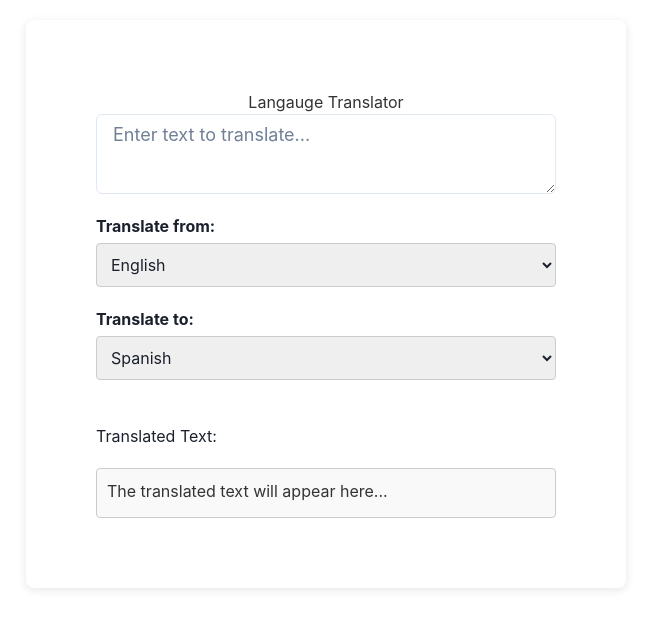
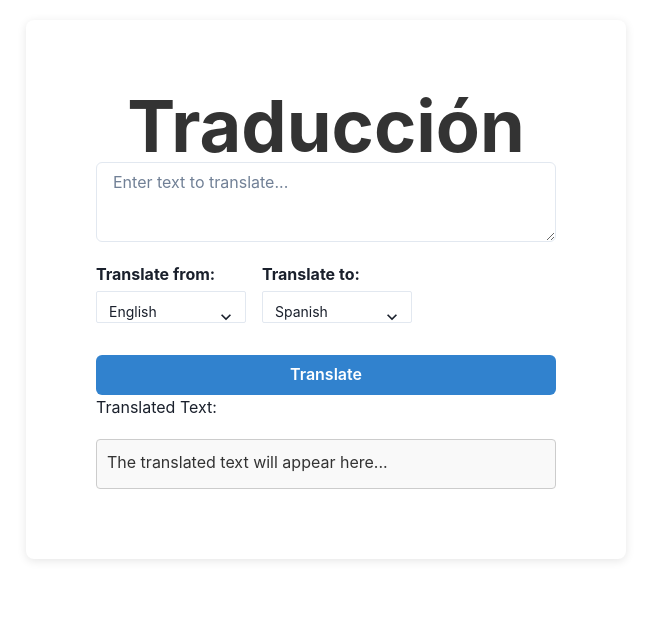
Before and after one commit to Mayankp11/language-translator, a React (Vite) app: page / in a window 1280 px wide. Shown: the top 628 px of the page, without its empty margins (314-965 px from the left). Built offline with nearby package versions, Linux system fonts and the light colour scheme.

Commit message:
Making changes to the interface(contd)

```diff
--- a/src/App.tsx
+++ b/src/App.tsx
@@ -1,14 +1,15 @@
-import React, { useState } from 'react'
-import TextInput from './components/TextInput';
-import LanguageSelect from './components/LanguageSelect';
-import './App.css';
-import TranslationLogic from './services/TranslationLogic';
+import React, { useState } from "react";
+import TextInput from "./components/TextInput";
+import LanguageSelect from "./components/LanguageSelect";
+import "./App.css";
+import TranslationLogic from "./services/TranslationLogic";
+import { Heading, HStack } from "@chakra-ui/react";
 
 const App: React.FC = () => {
-    const [text, setText] = useState<string>(''); // user input text
-    const [sourceLang, setSourcelang] = useState<string>('en'); // set Source language to english
-    const [targetLang, setTargetLang] = useState<string>('es'); // set Target language to spanish
-    const [translatedText, setTranslatedText] = useState<string>(''); // Translated Text
+  const [text, setText] = useState<string>(""); // user input text
+  const [sourceLang, setSourcelang] = useState<string>("en"); // set Source language to english
+  const [targetLang, setTargetLang] = useState<string>("es"); // set Target language to spanish
+  const [translatedText, setTranslatedText] = useState<string>(""); // Translated Text
 
   const handleTraslationResult = (translateText: string) => {
     setTranslatedText(translateText);
@@ -16,25 +17,27 @@ const App: React.FC = () => {
 
   return (
     <div className="App">
-        <h1> Langauge Translator </h1>
+      <Heading as="h1" size="4xl" noOfLines={1}>
+        Traducción
+      </Heading>
 
       {/* Text Input */}
-        <TextInput text={text} onTextChange={ (e) =>
-            setText(e.target.value)}/>
+      <TextInput text={text} onTextChange={(e) => setText(e.target.value)} />
 
-        {/* Source Language Selection*/}
+      <HStack spacing={4} align="center">
+        {/* Translation from */}
         <LanguageSelect
           label="Translate from:"
           selectedLanguage={sourceLang}
           onLanguageChange={(e) => setSourcelang(e.target.value)}
         />
-
-        {/* Target language Selection */}
+        {/* Translation to */}
         <LanguageSelect
           label="Translate to:"
           selectedLanguage={targetLang}
           onLanguageChange={(e) => setTargetLang(e.target.value)}
         />
+      </HStack>
 
       {/* Translation Logic */}
       <TranslationLogic
@@ -47,10 +50,12 @@ const App: React.FC = () => {
       {/* Display translated text in a box */}
       <h2>Translated Text:</h2>
       <div className="translated-box">
-      {translatedText ? translatedText : "The translated text will appear here..."}
+        {translatedText
+          ? translatedText
+          : "The translated text will appear here..."}
       </div>
     </div>
-  )
-}
+  );
+};
 
-export default App
+export default App;
--- a/src/components/LanguageSelect.tsx
+++ b/src/components/LanguageSelect.tsx
@@ -1,4 +1,4 @@
-
+import { Box, Select } from '@chakra-ui/react'
 
 interface LanguageSelectProps {
     label : string;
@@ -8,17 +8,23 @@ interface LanguageSelectProps {
 
 const LanguageSelect: React.FC<LanguageSelectProps> = ({label, selectedLanguage, onLanguageChange}) => {
   return (
-    <div>
-        <label>{label}</label>
-        <select value={selectedLanguage} onChange={onLanguageChange}>
-            <option value= "en">English</option>
-            <option value= "es">Spanish</option>
-            <option value= "fr">French</option>
-            <option value= "de">German</option>
-            <option value= "hi">हिन्दी</option>
-            <option value= "mr">मराठी</option>
-        </select>
-    </div>
+    <Box mb={3}>
+    <label>{label}</label>
+    <Select
+      value={selectedLanguage}
+      onChange={onLanguageChange}
+      size="sm" // Set to smaller size
+      w="150px" // Adjust width to be smaller
+      mt={1}
+    >
+      <option value="en">English</option>
+      <option value="es">Spanish</option>
+      <option value="fr">French</option>
+      <option value="de">German</option>
+      <option value="hi">हिंदी</option>
+      <option value="mr">मराठी</option>
+    </Select>
+  </Box>
   )
 }
 
--- a/src/components/TextInput.tsx
+++ b/src/components/TextInput.tsx
@@ -1,4 +1,4 @@
-import { Input, Textarea } from "@chakra-ui/react";
+import {  Textarea } from "@chakra-ui/react";
 
 // Define the props interface for the component
 interface TextInputProps {
@@ -13,8 +13,7 @@ const TextInput: React.FC<TextInputProps> = ({ text, onTextChange }) => {
         placeholder="Enter text to translate..."
         value={text} // Controlled input
         onChange={onTextChange} // Calls the provided function on change
-        size="lg" // Set size (e.g., md, lg)
-        variant="outline" //
+        //
         />
 
     );
--- a/src/services/TranslationLogic.tsx
+++ b/src/services/TranslationLogic.tsx
@@ -1,3 +1,4 @@
+import { Button } from "@chakra-ui/react";
 import axios from "axios";
 import { useState } from "react";
 
@@ -44,7 +45,7 @@ const TranslationLogic : React.FC<TranslationProps> = ({text, sourceLang,targetL
 
   return (
     <div>
-        <button onClick={handleTranslate}>Translate</button>
+       <Button colorScheme='blue' onClick={handleTranslate}>Translate</Button>
         {error && <p style={{color : 'red'}}>{error}</p>}
     </div>
 
```
Lines whose indentation alone changed are shown as unchanged.
